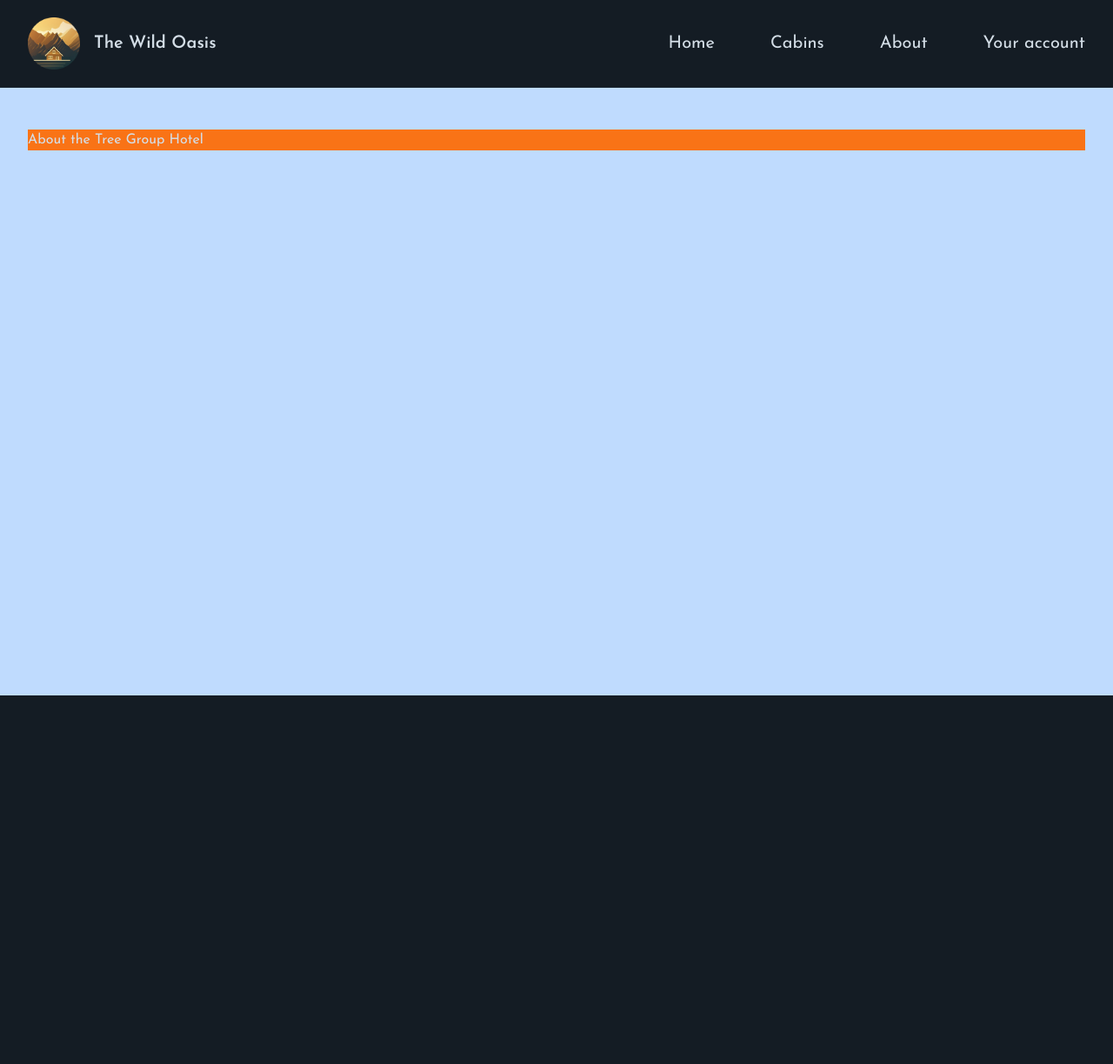
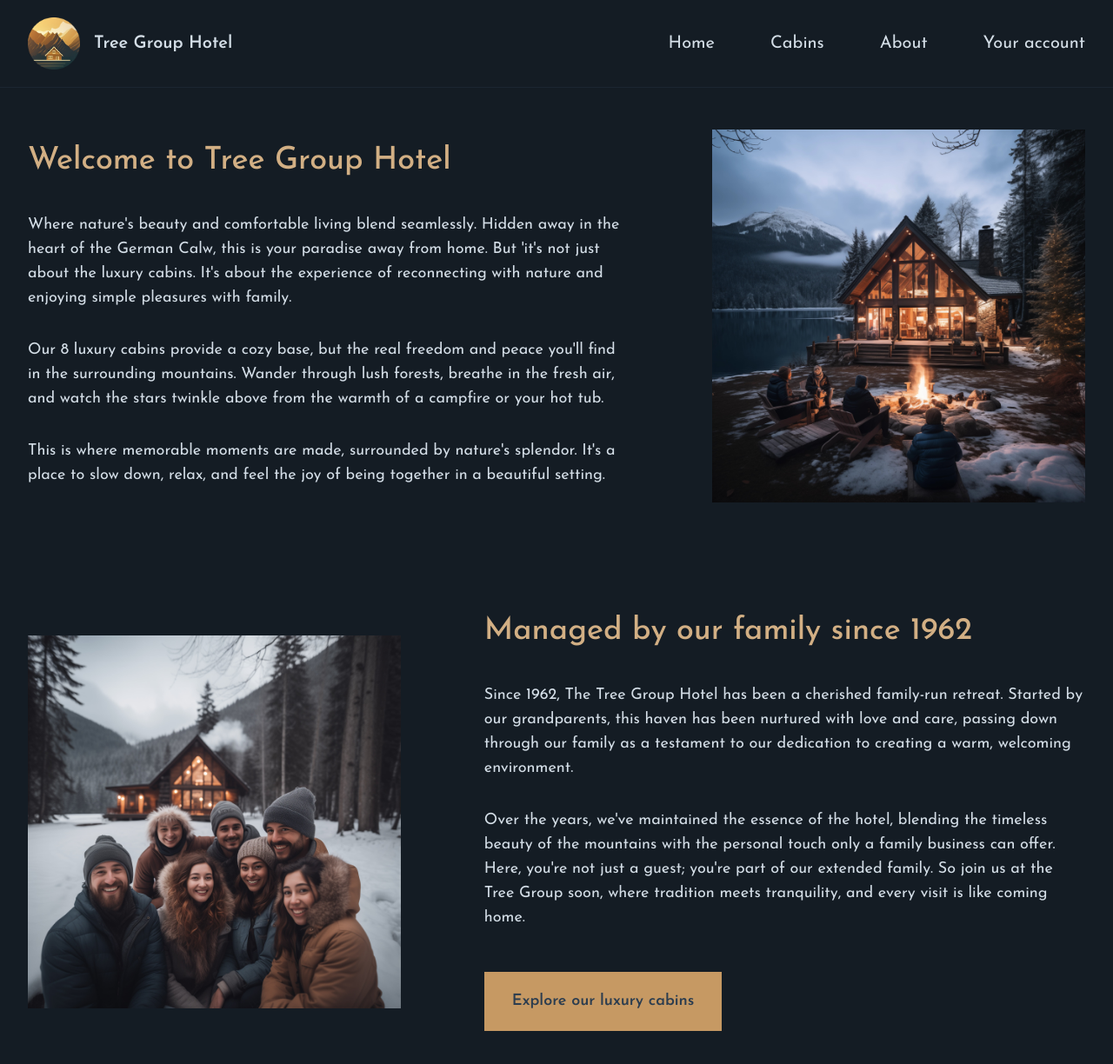
Before and after one commit to is3388/tree-group-hotel-nextjs, a Next.js app: page /about in a window 1280 px wide. Shown: the top 1224 px of the page at 87% size. Before the commit the page ends 800 px from the top, so only its background shows below. Built offline with nearby package versions, Linux system fonts and the light colour scheme.

Commit message:
Updated all pages with styling

```diff
--- /dev/null
+++ b/app/_components/CabinCard.js
@@ -0,0 +1,58 @@
+import Image from "next/image";
+import { UsersIcon } from "@heroicons/react/24/solid";
+
+function CabinCard({ cabin }) {
+  const { id, name, maxCapacity, regularPrice, discount, image } = cabin;
+
+  return (
+    <div className="flex border-primary-800 border">
+      <Image
+        src={image}
+        alt={`Cabin ${name}`}
+        className="flex-1 border-r border-primary-800"
+      />
+
+      <div className="flex-grow">
+        <div className="pt-5 pb-4 px-7 bg-primary-950">
+          <h3 className="text-accent-500 font-semibold text-2xl mb-3">
+            Cabin {name}
+          </h3>
+
+          <div className="flex gap-3 items-center mb-2">
+            <UsersIcon className="h-5 w-5 text-primary-600" />
+            <p className="text-lg text-primary-200">
+              For up to <span className="font-bold">{maxCapacity}</span> guests
+            </p>
+          </div>
+
+          <p className="flex gap-3 justify-end items-baseline">
+            {discount > 0 ? (
+              <>
+                <span className="text-3xl font-[350]">
+                  ${regularPrice - discount}
+                </span>
+                <span className="line-through font-semibold text-primary-600">
+                  ${regularPrice}
+                </span>
+              </>
+            ) : (
+              <span className="text-3xl font-[350]">${regularPrice}</span>
+            )}
+            <span className="text-primary-200">/ night</span>
+          </p>
+        </div>
+
+        <div className="bg-primary-950 border-t border-t-primary-800 text-right">
+          <a
+            href={`/cabins/${id}`}
+            className="border-l border-primary-800 py-4 px-6 inline-block hover:bg-accent-600 transition-all hover:text-primary-900"
+          >
+            Details & reservation &rarr;
+          </a>
+        </div>
+      </div>
+    </div>
+  );
+}
+
+export default CabinCard;
--- a/app/_components/Logo.js
+++ b/app/_components/Logo.js
@@ -7,7 +7,7 @@
       {/*<img src='/logo.png' height="60" width="60" alt="The Wild Oasis logo" />*/}
       <Image src='/logo.png' height="60" width="60" alt="The Wild Oasis logo" />
       <span className="text-xl font-semibold text-primary-100">
-        The Wild Oasis
+        Tree Group Hotel
       </span>
     </Link>
   );
--- a/app/about/page.js
+++ b/app/about/page.js
@@ -1,14 +1,86 @@
 // http://localhost:3000/about - route
+import Image from 'next/image';
+import image1 from '@/public/about-1.jpg'
 
 export const metadata = {
   title: 'About',
-  description: 'Our history and mission'
-}
+  description: 'Brief Introduction',
+};
 
 export default function Page() {
   return (
-    <div>
-      <h1>About the Tree Group Hotel</h1>
+    <div className='grid grid-cols-5 gap-x-24 gap-y-32 text-lg items-center'>
+      <div className='col-span-3'>
+        <h1 className='text-4xl mb-10 text-accent-400 font-medium'>
+          Welcome to Tree Group Hotel
+        </h1>
+
+        <div className='space-y-8'>
+          <p>
+            Where nature's beauty and comfortable living blend seamlessly.
+            Hidden away in the heart of the German Calw, this is your paradise
+            away from home. But 'it's not just about the luxury cabins.
+            It's about the experience of reconnecting with nature and
+            enjoying simple pleasures with family.
+          </p>
+          <p>
+            Our 8 luxury cabins provide a cozy base, but the real freedom and
+            peace you'll find in the surrounding mountains. Wander through
+            lush forests, breathe in the fresh air, and watch the stars twinkle
+            above from the warmth of a campfire or your hot tub.
+          </p>
+          <p>
+            This is where memorable moments are made, surrounded by nature's
+            splendor. It's a place to slow down, relax, and feel the joy of
+            being together in a beautiful setting.
+          </p>
+        </div>
+      </div>
+
+      <div className='col-span-2'>
+        <Image
+          src={image1}
+          placeholder='blur'
+          quality={80}
+          alt='Family sitting around a fire pit in front of cabin'
+        />
+      </div>
+
+      <div className='relative aspect-square col-span-2'>
+        <Image src='/about-2.jpg' fill className='object-cover' alt='Family that manages The Wild Oasis' />
+      </div>
+
+      <div className='col-span-3'>
+        <h1 className='text-4xl mb-10 text-accent-400 font-medium'>
+          Managed by our family since 1962
+        </h1>
+
+        <div className='space-y-8'>
+          <p>
+            Since 1962, The Tree Group Hotel has been a cherished family-run
+            retreat. Started by our grandparents, this haven has been nurtured
+            with love and care, passing down through our family as a testament
+            to our dedication to creating a warm, welcoming environment.
+          </p>
+          <p>
+            Over the years, we've maintained the essence of the hotel,
+            blending the timeless beauty of the mountains with the personal
+            touch only a family business can offer. Here, you're not just a
+            guest; you're part of our extended family. So join us at the
+            Tree Group soon, where tradition meets tranquility, and every visit
+            is like coming home.
+          </p>
+
+          <div>
+            <a
+              href='/cabins'
+              className='inline-block mt-4 bg-accent-500 px-8 py-5 text-primary-800 text-lg font-semibold hover:bg-accent-600 transition-all'
+            >
+              Explore our luxury cabins
+            </a>
+          </div>
+        </div>
+      </div>
     </div>
   );
 }
--- a/app/cabins/page.js
+++ b/app/cabins/page.js
@@ -1,6 +1,6 @@
 // http://localhost:3000/cabins
 // app folder is the root http://localhost:3000 cabins is the route
-import Counter from '@/app/_components/Counter';
+/*import Counter from '@/app/_components/Counter';
 
 export const metadata = {
   title: 'Cabins',
@@ -23,4 +23,35 @@
       <Counter />
     </div>
   );
-}
+} */
+
+  import CabinCard from "@/app/_components/CabinCard";
+
+  export default function Page() {
+
+    const cabins = [];
+
+    return (
+      <div>
+        <h1 className="text-4xl mb-5 text-accent-400 font-medium">
+          Our Luxury Cabins
+        </h1>
+        <p className="text-primary-200 text-lg mb-10">
+          Cozy yet luxurious cabins, located right in the heart of German
+          Calw. Imagine waking up to beautiful mountain views, spending your
+          days exploring the black forests around, or just relaxing in your private
+          hot tub under the stars. Enjoy nature's in your own little home
+          away from home. The perfect spot for a peaceful, calm vacation. Welcome
+          to paradise.
+        </p>
+
+        {cabins.length > 0 && (
+          <div className="grid sm:grid-cols-1 md:grid-cols-2 gap-8 lg:gap-12 xl:gap-14">
+            {cabins.map((cabin) => (
+              <CabinCard cabin={cabin} key={cabin.id} />
+            ))}
+          </div>
+        )}
+      </div>
+    );
+  }
--- a/app/layout.js
+++ b/app/layout.js
@@ -10,8 +10,8 @@
 
 export const metadata = {
   title: {
-    template: "%s - Group Tree Hotel",
-    default: "Welcome - Group Tree Hotel",
+    template: "%s - Tree Group Hotel",
+    default: "Welcome - Tree Group Hotel",
   },
   description:
     "Luxurious cabin hotel, located in the heart of the Germany, surrounded by beautiful mountains and dark forests",
@@ -22,11 +22,11 @@
   return (
     <html lang='en'>
       <body
-        className={`${josefin.className} antialiased bg-primary-950 text-primary-100 min-h-screen flex flex-col`}
+        className={`${josefin.className} antialiased relative bg-primary-950 text-primary-100 min-h-screen flex flex-col`}
       >
         <Header />
-        <div className='flex-1 px-8 py-12 bg-blue-200'>
-          <main className='max-w-7xl bg-orange-500 mx-auto'>{children}</main>
+        <div className='flex-1 px-8 py-12'>
+          <main className='max-w-7xl mx-auto'>{children}</main>
         </div>
       </body>
     </html>
--- a/app/page.js
+++ b/app/page.js
@@ -1,10 +1,33 @@
+import Image from 'next/image';
 import Link from 'next/link';
+import bg from '@/public/bg.png'; // not specify width and height to be more responsive
 
 export default function Page() {
   return (
-    <div>
-      <h1>Welcome to the Tree Group Hotel!</h1>
-      <Link href='/cabins'>Explore luxury cabins</Link>
-    </div>
+    <>
+      <Image
+        src={bg}
+        fill
+        className='object-cover object-top'
+        placeholder='blur'
+        quality={80}
+        alt='Mountains and forests with two cabins'
+      />
+
+      <div className='relative z-10 text-center mt-11'>
+        <h1
+          className='text-6xl text-primary-50 mb-10 tracking-tight font-normal'
+
+        >
+          Welcome to paradise
+        </h1>
+        <Link
+          href='/cabins'
+          className='bg-accent-500 px-8 py-6 text-primary-800 text-md font-semibold hover:bg-accent-600 transition-all'
+        >
+          Explore luxury cabins
+        </Link>
+      </div>
+      </>
   );
 }
```
Also changed, not shown: .eslintrc.json.
